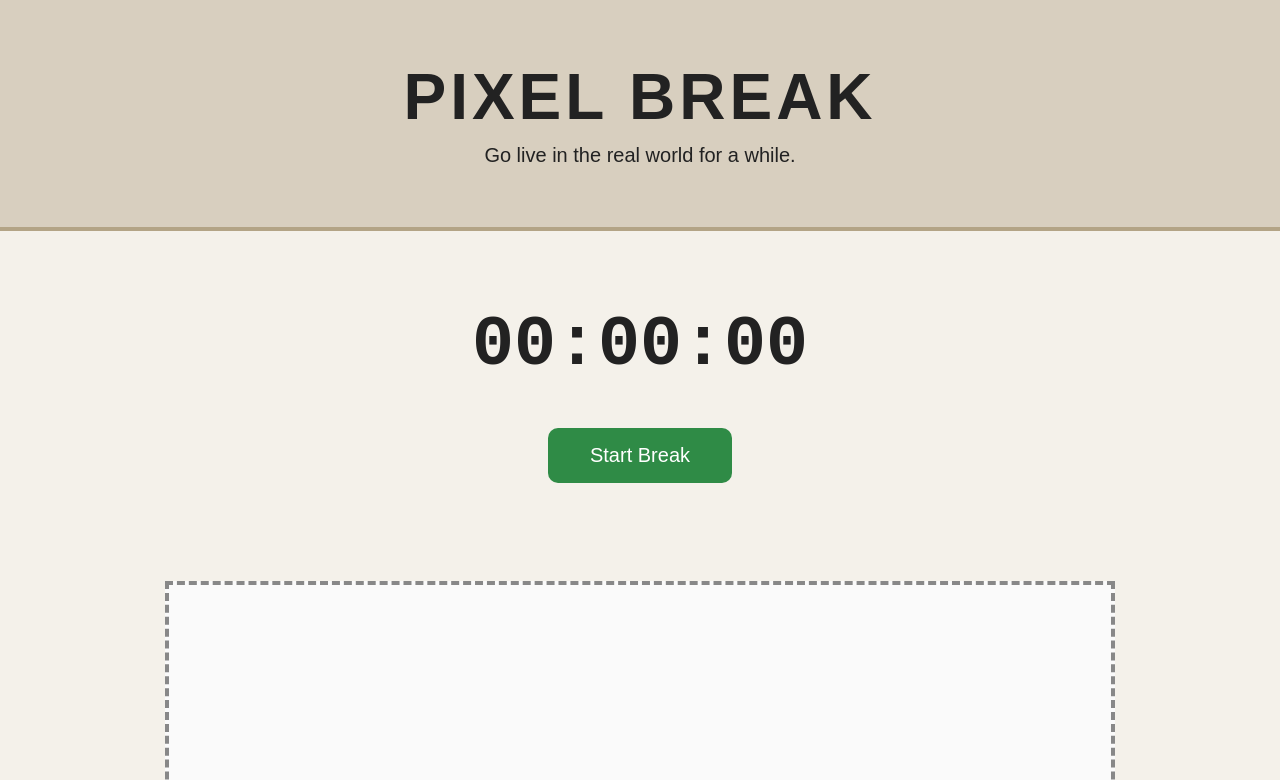
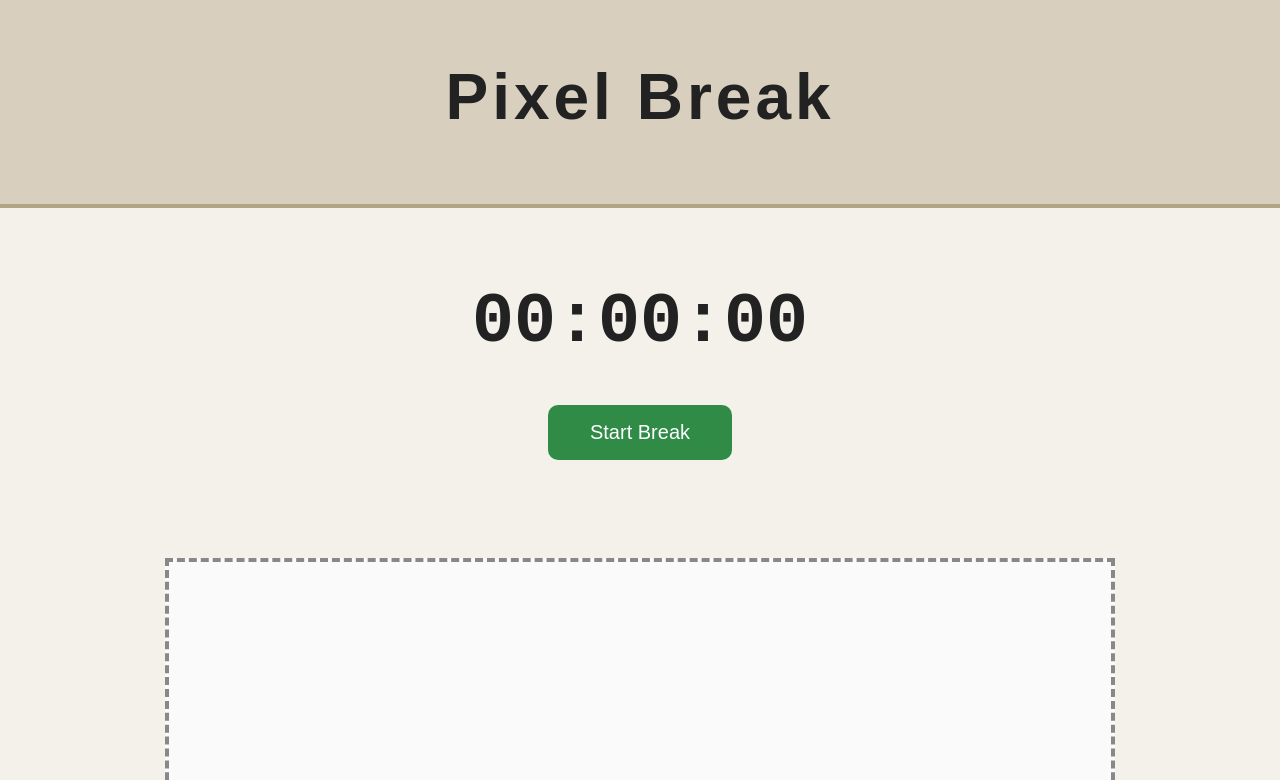
Before and after one commit to cardinalfan28/cardinalfan28, a plain HTML site: page index.html in a window 1280 px wide. Shown: the top 780 px of the page. Drawn offline with Linux system fonts and the light colour scheme.

Commit message:
Fix header title and clear subtitle in index.html
Updated header title and cleared subtitle.

```diff
--- a/index.html
+++ b/index.html
@@ -130,8 +130,8 @@ h2{
 <body>
 
 <header>
-<h1>PIXEL BREAK</h1>
-<div class="subtitle">Go live in the real world for a while.</div>
+<h1>Pixel Break</h1>
+<div class="subtitle"></div>
 </header>
 
 <main>
```
